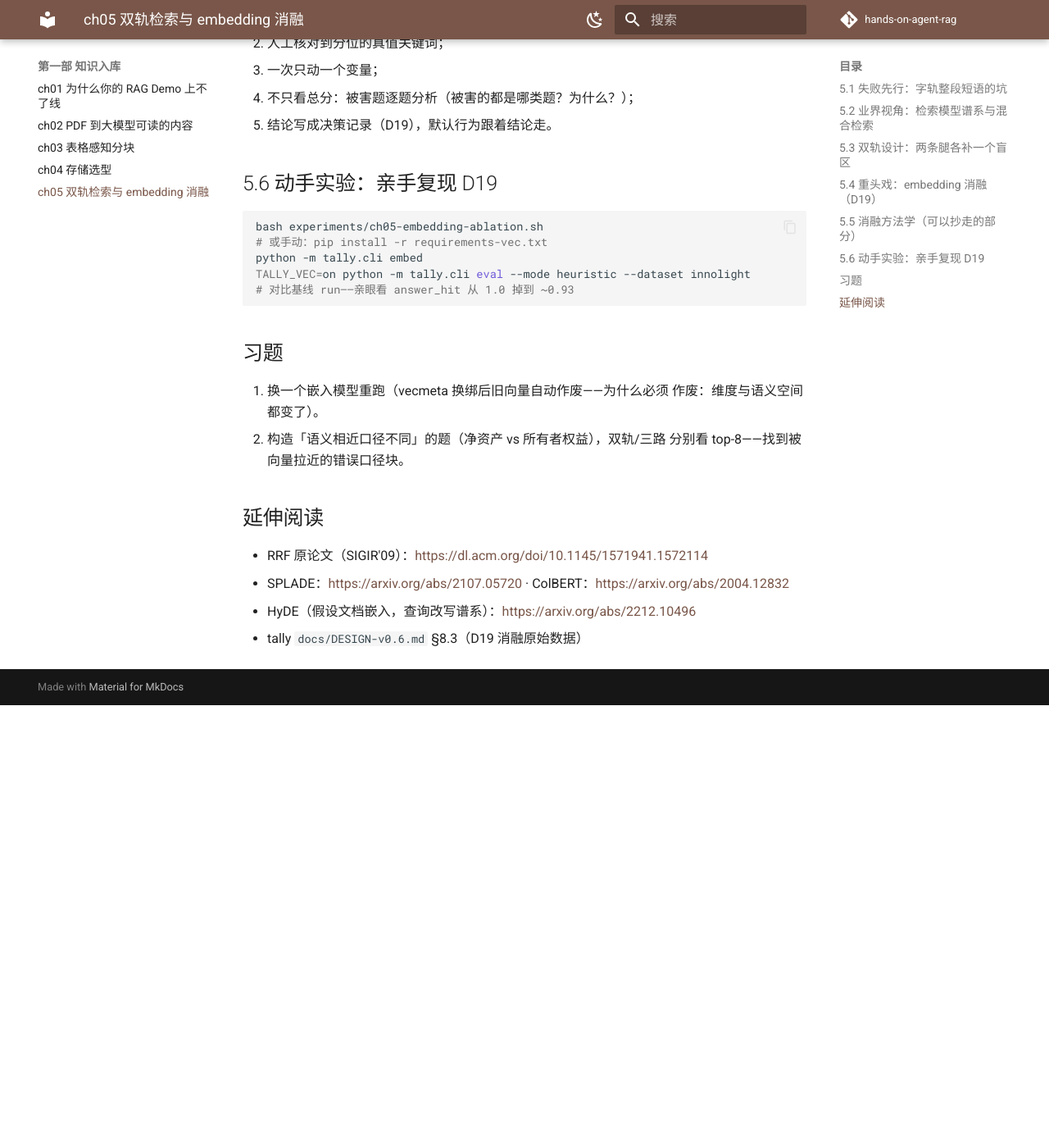
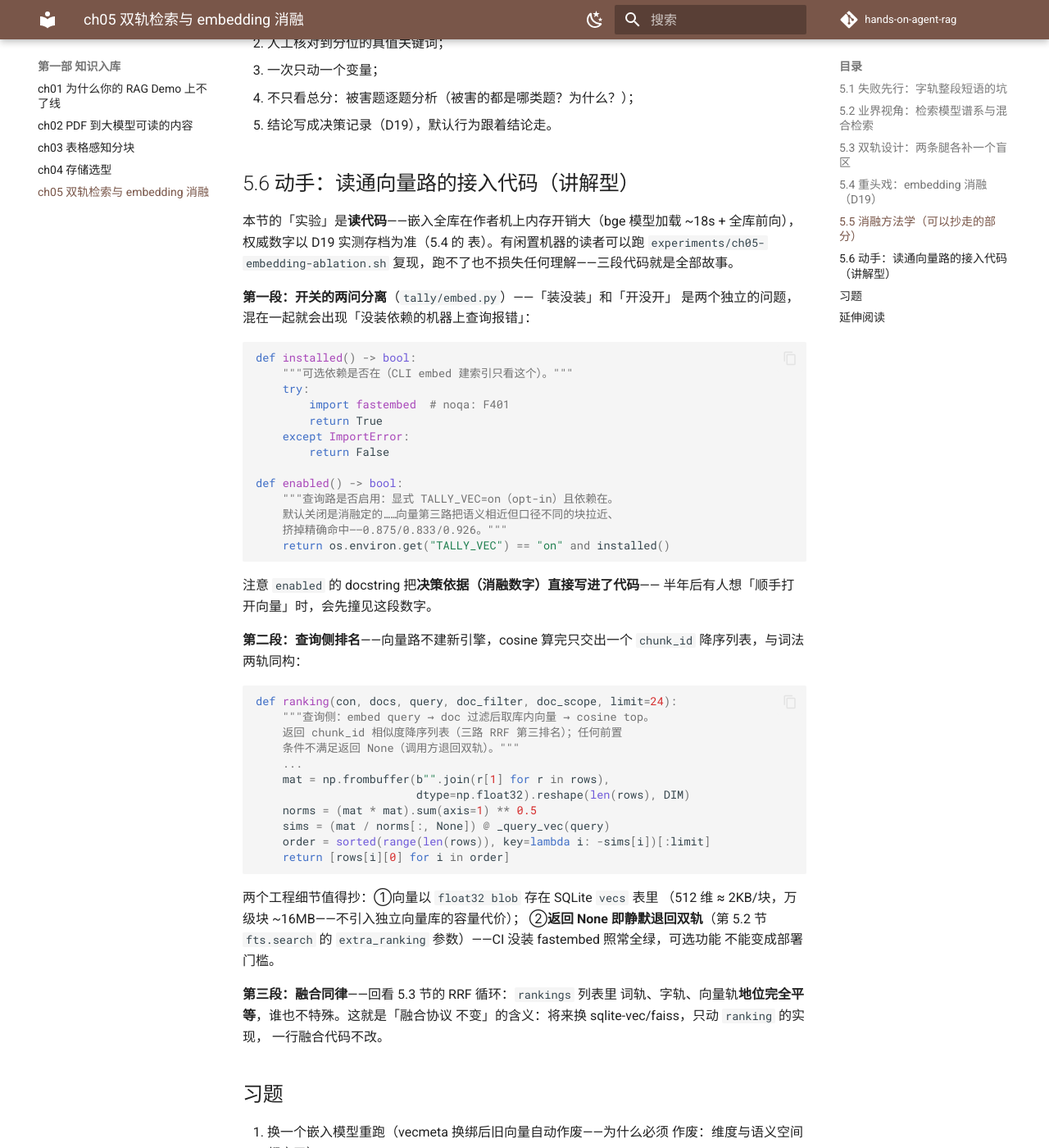
Before and after one commit to Ming-H/hands-on-agent-rag, an MkDocs documentation site: the page built from docs/ch05.md, in a window 1280 px wide and 1400 px high, scrolled down 2441 px. Shown: the whole window at 82% size. Built offline with MkDocs 1.6.1 and Material for MkDocs 9.7.7, drawn with Linux system fonts in a browser that asks for light colours; comment, search, counter and statistics services are not loaded; before the commit the page ends 3301 px from its top, so only the background shows below that.

Commit message:
docs: 书稿部件补全——前言 + 附录 A-D + ch05 讲解型改写 + Pages 部署流
- 前言：书的来历/三条阅读路径/体例说明（五段式、D 编号、破坏性实验）/诚实边界
- 附录 A 术语表：40 个术语按首见章节排序速查
- 附录 B 环境与通道：安装/三档通道/TALLY_* 全表/常见问题（含 P3 测试清库教训）
- 附录 C 代码地图：文件→职责→章节对照，函数名锚点说明
- 附录 D 决策索引：D1-D26 一行速查 + 三则事故复盘指引
- ch05 动手实验改为讲解型：embed.py 三段代码精讲（开关两问分离/
  cosine 排名返回 None 静默退双轨/RRF 融合同律）——权威数字引
  D19 存档，读者可选跑（内存开销已注明）
- deploy.yml：mkdocs gh-deploy 的 Pages 自动部署（push 即发布）
- mkdocs --strict 构建通过

Co-Authored-By: Claude Opus 4.8 <noreply@anthropic.com>

````diff
--- /dev/null
+++ b/docs/appendix-a-glossary.md
@@ -0,0 +1,46 @@
+# 附录 A：术语表
+
+按首次出现章节排序。术语在正文首次出现处都有上下文解释，此处为速查。
+
+| 术语 | 含义 | 首见 |
+|---|---|---|
+| **对账 / 刻痕** | tally stick 隐喻：答案与原文对得上才作数——全书中心思想 | ch1 |
+| **封闭世界契约** | 事实只出自内部证据；工具白名单只有内部动作；过闸事实才进记忆 | ch1 |
+| **双脑** | LLM 模式与规则模式（heuristic）共用同一张图与闸门 | ch1 |
+| **gate ≠ correctness** | 闸门保证「有出处」，不保证「对题」——两类正确性的分界 | ch1/8 |
+| **元数据契约** | 公司/期间从文件名确定性解析，绝不靠模型猜 | ch2 |
+| **空文档闸门** | 摄取 0 块显式拒收（防扫描版 PDF 静默入库）| ch2 |
+| **表格感知分块** | 表格行聚成原子块永不跨切（vs 固定长度切分）| ch3 |
+| **数字归一化注释** | `41,914.72万元 → ≈4.19亿` 的程序换算注释（非向量）| ch3 |
+| **双轨 FTS** | jieba 词轨 + trigram 字轨，各补一个检索盲区 | ch5 |
+| **RRF** | Reciprocal Rank Fusion，只用排名的融合法（k=60）| ch5 |
+| **消融（ablation）** | 一次只动一个变量的对照实验——D19 的方法学 | ch5 |
+| **口径（caliber）** | 同族指标的分支：归母/扣非、总收入/营业收入——语义近而答案异 | ch1/9 |
+| **守卫（guard）** | understand 节点里对 LLM 抽取结果的确定性复核规则（八条）| ch6 |
+| **理解先验** | understand 的结构化结论优先于工具参数（防参数幻觉）| ch6/10 |
+| **期间守卫** | 年份来自文档元数据，库里没有先拒答 | ch1/6 |
+| **grounded generation** | 每个事实句带 `[公司_报告期 第N页]` 引用的生成契约 | ch7 |
+| **证据池** | verify 的对账面 = 被引块 ∪ hits（页窗口自动扩展）| ch7/8 |
+| **对账闸门（verify）** | 出口唯一闸：引用覆盖率 < 阈值降级，无据拒答 | ch8 |
+| **三态出口** | pass / degraded / refused | ch8 |
+| **降级（degraded）** | 换成抽取式答案（每句带引用的原句）——不是重试 | ch8 |
+| **抽取式答案** | 从命中块直接抽证据句，结构上不可能编造 | ch8 |
+| **配对口径降权** | 问 X 时同胞指标 Y 的句子 ×0.3（降权不跳过）| ch9 |
+| **forbid_keywords** | 评测层反向断言：答案不得出现明确错误的值 | ch9/12 |
+| **白名单工具** | search / metrics_table / derive——封闭世界的 Agent 面 | ch10 |
+| **幂等缓存 / 重复收手** | 相同 tool 调用回缓存；整批重复即停止 | ch10 |
+| **步级四元组** | `{thought, action, obs, gate}` + 耗时的步级观测 | ch10 |
+| **waste_rate** | (dup+empty)/calls——eₖ（步错率）的可测代理 | ch10/13 |
+| **只删不造** | Planner 校验哲学：白名单外动作丢弃，绝不替模型补 | ch11 |
+| **检查点（checkpoint）** | 子目标的验证：财报级数字在场 ∧ 指标词命中 | ch11 |
+| **「未覆盖」红线** | 弃掉的子目标在答案里显式声明——部分答案不硬凑 | ch11 |
+| **L0/L1/L2** | 会话继承 / 事实台账 / 语义资产——三层记忆各答一个「凭什么信」| ch11 |
+| **读不豁免** | 台账命中拼出的答案照样内联过 verify | ch11 |
+| **写闸** | verify:pass ∧ 口径闸未触发，才落 L1 台账 | ch11 |
+| **真值集** | 人工核对到分位的关键词评测集（84 题）| ch12 |
+| **陷阱题** | `expect_refused`：应拒答的问题（期间外/域外/语义陷阱）| ch12 |
+| **门槛（--min-\*）** | eval 低于阈值非零退出——CI 从只防崩溃到防退化 | ch12 |
+| **前缀截断约定** | 关键词取数字前缀（51.7 对 51.71）——judge 只守左边界的原因 | ch12 |
+| **边界账本** | 主动记录系统管不住什么（DESIGN-v0.6 §9）| ch13 |
+| **可靠性公理** | P(错误答案) ≤ Σeₖ·gₖ——改传播结构而非追单步准确率 | ch13 |
+| **安全失败** | 失败形态=降级/拒答，而非错误答案 | ch13 |
--- /dev/null
+++ b/docs/appendix-b-setup.md
@@ -0,0 +1,47 @@
+# 附录 B：环境与通道配置
+
+## 安装
+
+```bash
+git clone https://github.com/Ming-H/tally.git && cd tally
+python 3.12 -m venv venv && source venv/bin/activate   # 或 uv venv
+pip install -r requirements.txt        # 精确复现已测环境用 requirements.lock.txt
+python -m tally.cli ingest samples/    # 30 秒验证装好了
+```
+
+## LLM 三档通道（`.env`，已 gitignore）
+
+| 档位 | 端点 | 需要 | 说明 |
+|---|---|---|---|
+| 0（默认）| `http://localhost:11434/v1` | Ollama ≥0.40 + pull 模型 | 零 key 零费用零外呼；**ReAct 工具环仅此档生效** |
+| 1 | 任意 OpenAI 兼容端点 | `TALLY_LLM_API_KEY` + `TALLY_LLM_BASE_URL` | 智谱/deepseek/gpt 等 |
+| 2 | Anthropic 兼容端点 | 同上 | thinking 计入 max_tokens → 预算 ×8 |
+
+```bash
+cp .env.example .env    # 按注释填三行即可切档；本地档连 .env 都不需要
+```
+
+## 环境变量全表
+
+| 变量 | 默认 | 说明 |
+|---|---|---|
+| `TALLY_LLM_API_KEY` | 空 | 只放 `.env`；本地端点免 key |
+| `TALLY_LLM_BASE_URL` | localhost:11434 | 通道识别 |
+| `TALLY_LLM_MODEL` | qwen3.5:0.8b | 档位不绑假设——换大档叙述上移，闸门兜底不变 |
+| `TALLY_LLM_MAX_TOKENS` | 按档位 | 生成预算 |
+| `TALLY_LLM_THINKING` | disabled | 仅影响生成；结构化调用永远关 |
+| `TALLY_DB` | ./tally.db | SQLite 库路径（测试/实验用 /tmp 隔离！）|
+| `TALLY_TREND_ANALYSIS` | 未设=叙述开 | 三态：双闸兜底 / enabled 深度分析 / off 骨架直出 |
+| `TALLY_SELF_CHECK` | 开 | trend 叙述的 LLM 裁判（非对称信任：只能否决）|
+| `TALLY_VEC` | 关 | 向量第三路（需 requirements-vec.txt + embed）|
+| `TALLY_MEMORY` | 开 | 三层记忆总闸 |
+| `TALLY_EVAL_MEMORY` | 隔离 | eval 内默认隔离台账，`on` 显式放开（ch11 详述）|
+
+## 常见问题
+
+- **测试把真实库清了？** 用 `TALLY_DB=/tmp/xxx.db` 隔离（Tally 的
+  P3 事故就是这么来的——任何会写持久状态的代码，测试必须显式隔离）。
+- **远端通道 agent:fallback？** 正常：`chat_with_tools` 仅本地通道
+  （ch10），远端 metric/compare 自动走固定管线兜底，答案无损。
+- **改了代码指标变了？** 跑 `python -m tally.cli eval --mode heuristic`
+  对照基线（auto 模式在本地 Ollama 在线时会悄悄走 llm 加方差）。
--- /dev/null
+++ b/docs/appendix-d-decisions.md
@@ -0,0 +1,25 @@
+# 附录 D：决策记录索引（D1–D26）
+
+Tally 的每个设计决策都有编号与原文（`docs/DESIGN-*.md`），这里给
+速查索引——正文引用处以 D 编号溯源。
+
+| 编号 | 主题 | 原文 |
+|---|---|---|
+| D1–D6 | Agentic 基础：LLM 上驾驶位、理解驱动检索、双脑纪律、纠错环 | DESIGN-v0.5 |
+| D7 | Ollama 三通道实测（think 被忽略/软开关失效/thinking 饿死正文）| DESIGN-v0.5 |
+| D8 | v0.5 收尾决策 | DESIGN-v0.5 |
+| D9–D12 | Agent 环与小模型护栏（理解先验/证据轮转/预算上限）| DESIGN-v0.6 §2 |
+| D13 | 引用匹配空白归一（小模型引用格式漂移）| DESIGN-v0.6 §7 |
+| D14–D15 | innolight 真值修复批 | DESIGN-v0.6 §7 |
+| D16 | stitch_adjacent 表块拼接（标签/数值分家）| DESIGN-v0.6 §7 |
+| D17 | （v0.6 真值批）| DESIGN-v0.6 §7 |
+| D18 | 裸年份默认 FY（期间过滤互斥匹配）| DESIGN-v0.6 §7 |
+| D19 | **向量三路消融：净负，默认关** | DESIGN-v0.6 §8.3 |
+| D20 | 简称双向子串归一（茅台→贵州茅台）| DESIGN-v0.6 §10 |
+| D21 | 行级 trend 抽取 | DESIGN-v0.6 §10 |
+| D22 | **口径数值闸**（gate≠correctness 第一处收口）| DESIGN-v0.6 §10 |
+| D23–D25 | 边界知识沉淀 / trace 标记诚实性 / 工具参数简称归一（记录于 v0.6.5 源仓库线，断号说明见 DESIGN-v0.6 §13）| DESIGN-v0.6 §13 |
+| D26 | Q3 双列行锚定（累计列）| v0.6.5 线 |
+
+另有三条事故复盘（P1 幽灵块 / P2 页眉空格漂移 / P3 测试清库）在
+`docs/EXPLAINER.md`——每条配一个永久回归测试名。
--- a/docs/ch05.md
+++ b/docs/ch05.md
@@ -97,15 +97,62 @@ def char_expr(query: str) -> str:
 4. 不只看总分：被害题逐题分析（被害的都是哪类题？为什么？）；
 5. 结论写成决策记录（D19），默认行为跟着结论走。
 
-## 5.6 动手实验：亲手复现 D19
+## 5.6 动手：读通向量路的接入代码（讲解型）
 
-```bash
-bash experiments/ch05-embedding-ablation.sh
-# 或手动：pip install -r requirements-vec.txt
-python -m tally.cli embed
-TALLY_VEC=on python -m tally.cli eval --mode heuristic --dataset innolight
-# 对比基线 run——亲眼看 answer_hit 从 1.0 掉到 ~0.93
+本节的「实验」是**读代码**——嵌入全库在作者机上内存开销大（bge
+模型加载 ~18s + 全库前向），权威数字以 D19 实测存档为准（5.4 的
+表）。有闲置机器的读者可以跑 `experiments/ch05-embedding-ablation.sh`
+复现，跑不了也不损失任何理解——三段代码就是全部故事。
+
+**第一段：开关的两问分离**（`tally/embed.py`）——「装没装」和「开没开」
+是两个独立的问题，混在一起就会出现「没装依赖的机器上查询报错」：
+
+```python
+def installed() -> bool:
+    """可选依赖是否在（CLI embed 建索引只看这个）。"""
+    try:
+        import fastembed  # noqa: F401
+        return True
+    except ImportError:
+        return False
+
+def enabled() -> bool:
+    """查询路是否启用：显式 TALLY_VEC=on（opt-in）且依赖在。
+    默认关闭是消融定的……向量第三路把语义相近但口径不同的块拉近、
+    挤掉精确命中——0.875/0.833/0.926。"""
+    return os.environ.get("TALLY_VEC") == "on" and installed()
 ```
+
+注意 `enabled` 的 docstring 把**决策依据（消融数字）直接写进了代码**——
+半年后有人想「顺手打开向量」时，会先撞见这段数字。
+
+**第二段：查询侧排名**——向量路不建新引擎，cosine 算完只交出一个
+`chunk_id` 降序列表，与词法两轨同构：
+
+```python
+def ranking(con, docs, query, doc_filter, doc_scope, limit=24):
+    """查询侧：embed query → doc 过滤后取库内向量 → cosine top。
+    返回 chunk_id 相似度降序列表（三路 RRF 第三排名）；任何前置
+    条件不满足返回 None（调用方退回双轨）。"""
+    ...
+    mat = np.frombuffer(b"".join(r[1] for r in rows),
+                        dtype=np.float32).reshape(len(rows), DIM)
+    norms = (mat * mat).sum(axis=1) ** 0.5
+    sims = (mat / norms[:, None]) @ _query_vec(query)
+    order = sorted(range(len(rows)), key=lambda i: -sims[i])[:limit]
+    return [rows[i][0] for i in order]
+```
+
+两个工程细节值得抄：①向量以 `float32 blob` 存在 SQLite `vecs` 表里
+（512 维 ≈ 2KB/块，万级块 ~16MB——不引入独立向量库的容量代价）；
+②**返回 None 即静默退回双轨**（第 5.2 节 `fts.search` 的
+`extra_ranking` 参数）——CI 没装 fastembed 照常全绿，可选功能
+不能变成部署门槛。
+
+**第三段：融合同律**——回看 5.3 节的 RRF 循环：`rankings` 列表里
+词轨、字轨、向量轨**地位完全平等**，谁也不特殊。这就是「融合协议
+不变」的含义：将来换 sqlite-vec/faiss，只动 `ranking` 的实现，
+一行融合代码不改。
 
 ## 习题
 
--- a/mkdocs.yml
+++ b/mkdocs.yml
@@ -23,6 +23,7 @@ markdown_extensions:
       generic: false
 nav:
   - 首页: index.md
+  - 前言: preface.md
   - 第一部 知识入库:
       - ch01 为什么你的 RAG Demo 上不了线: ch01.md
       - ch02 PDF 到大模型可读的内容: ch02.md
@@ -40,3 +41,8 @@ nav:
   - 第四部 诚实:
       - ch12 评测即测试: ch12.md
       - ch13 边界账本: ch13.md
+  - 附录:
+      - A 术语表: appendix-a-glossary.md
+      - B 环境与通道配置: appendix-b-setup.md
+      - C Tally 代码地图: appendix-c-codemap.md
+      - D 决策记录索引: appendix-d-decisions.md
````
Also changed, not shown: docs/appendix-c-codemap.md (added, +24 -0 lines), docs/index.md (+1 -1 lines), docs/preface.md (added, +45 -0 lines), 1 other file.
